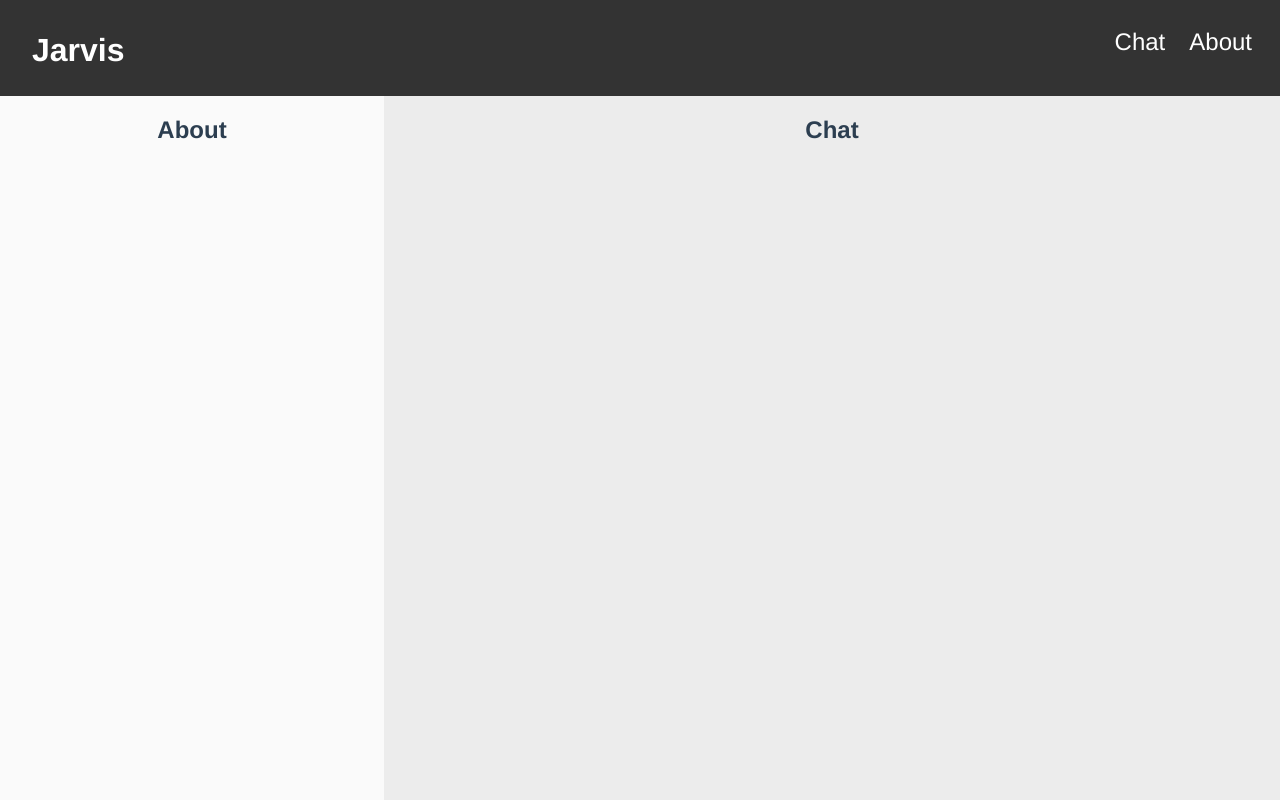
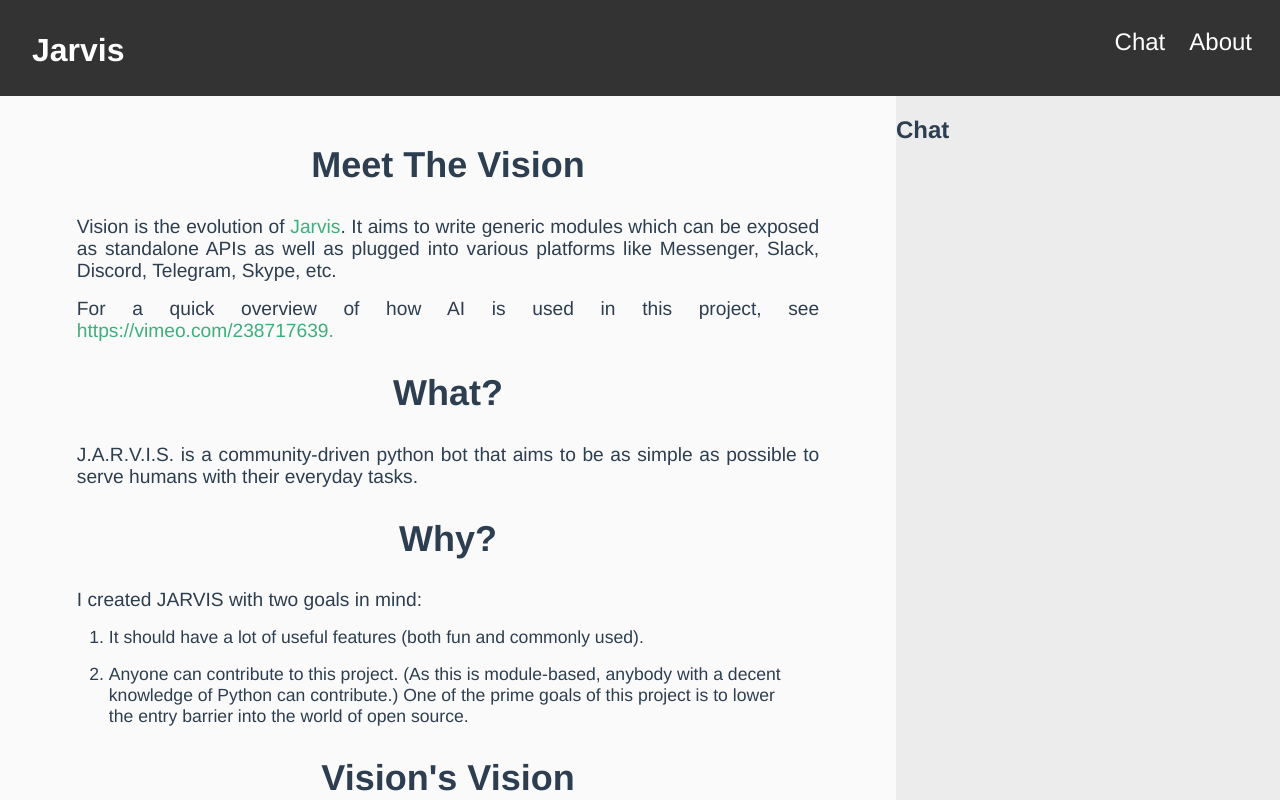
Before and after one commit to the-vision/jarvis-web, a Vue app: page / in a window 1280 px wide. Built offline with nearby package versions, Linux system fonts and the light colour scheme.

Commit message:
Added information for about section

```diff
--- a/src/App.vue
+++ b/src/App.vue
@@ -28,7 +28,6 @@
   font-family: Avenir, Helvetica, Arial, sans-serif;
   -webkit-font-smoothing: antialiased;
   -moz-osx-font-smoothing: grayscale;
-  text-align: center;
   color: #2c3e50;
   margin: 0;
   padding: 0;
--- a/src/components/LandingPage.vue
+++ b/src/components/LandingPage.vue
@@ -1,9 +1,59 @@
 <template>
   <div class="main">
     <div class="split left">
-      <div class="centered">
-        <h2>About</h2>
-      </div>
+      <section class="about-section">
+        <div class="secondary-heading">
+            <h2>Meet The Vision</h2>
+        </div>
+        <div class="about-info">
+          <p class="paragraph">
+            Vision is the evolution of <a class="anchors" href="https://chatwithjarvis.com/history.html">Jarvis</a>. It aims to write generic modules which can be exposed as standalone APIs as well as plugged into various platforms like Messenger, Slack, Discord, Telegram, Skype, etc.
+          </p>
+          <p class="paragraph">
+            For a quick overview of how AI is used in this project, see <a class="anchors" href="https://vimeo.com/238717639">https://vimeo.com/238717639.</a>
+          </p>
+        </div>
+        <div class="secondary-heading">
+          <h2>What?</h2>
+        </div>
+        <div class="about-info">
+          <p class="paragraph">
+            J.A.R.V.I.S. is a community-driven python bot that aims to be as simple as possible to serve humans with their everyday tasks.
+          </p>
+        </div>
+         <div class="secondary-heading">
+          <h2>Why?</h2>
+        </div>
+        <div class="about-info">
+          <p class="paragraph">
+            I created JARVIS with two goals in mind:
+          </p>
+          <ol class="list">
+            <li class="list-item">
+              It should have a lot of useful features (both fun and commonly used).
+            </li>
+             <li class="list-item">
+              Anyone can contribute to this project. (As this is module-based, anybody with a decent knowledge of Python can contribute.) One of the prime goals of this project is to lower the entry barrier into the world of open source.
+            </li>
+          </ol>
+        </div>
+        <div class="secondary-heading">
+          <h2>Vision's Vision</h2>
+        </div>
+        <div class="about-info">
+          <ol class="list">
+            <li class="list-item">
+              Get <a class="anchors" href="https://chatwithjarvis.com/progress.html">100</a>  people started with open-source in 2019!
+            </li>
+            <li class="list-item">
+              Build a community to scale this.
+            </li>
+          </ol>
+          <p class="paragraph">
+            If you're willing to help even one person in his / her first Pull Request, reach out to me via <a class="anchors" href="https://twitter.com/SwapAgarwal">Twitter.</a>  All the help is appreciated! 🙌
+          </p>
+        </div>
+      </section>
     </div>
 
     <div class="split right">
@@ -23,19 +73,61 @@
 <!-- Add "scoped" attribute to limit CSS to this component only -->
 <style scoped>
 .split {
-  height: 100%;
-  overflow-x: hidden;
+  height:100%;
+  overflow-x:hidden;
   position: fixed;
 }
 .left {
   left: 0;
   background-color: #fafafa;
-  width: 30%;
+  width: 70%;
 }
 .right {
   right: 0;
   background-color: #ececec;
-  width: 70%;
+  width: 30%;
   float: right;
 }
+.about-section{
+  width:90%;
+  margin:3rem auto;
+  padding-bottom:4rem;
+ }
+.secondary-heading{
+  font-size:1.5rem;
+  margin:1rem auto;
+  text-align:center;
+}
+.about-info{
+  padding:0 2rem;
+}
+.paragraph{
+  text-align:justify;
+  text-justify: inter-word;
+  font-size:1.2rem;
+  margin:1rem 0;
+  color:#2c3e50;
+ }
+
+.list{
+  margin:0;
+  padding-left:1rem;
+}
+.list-item{
+  text-align:left;
+  margin:1rem;
+  font-size:1.1rem;
+}
+
+.anchors:link,
+.anchors:visited{
+  text-decoration:none;
+  color:#3eaf7c;
+}
+.anchors:hover,
+.anchors:active{
+  color:#099456;
+  text-decoration: underline;
+}
+
 </style>
```
